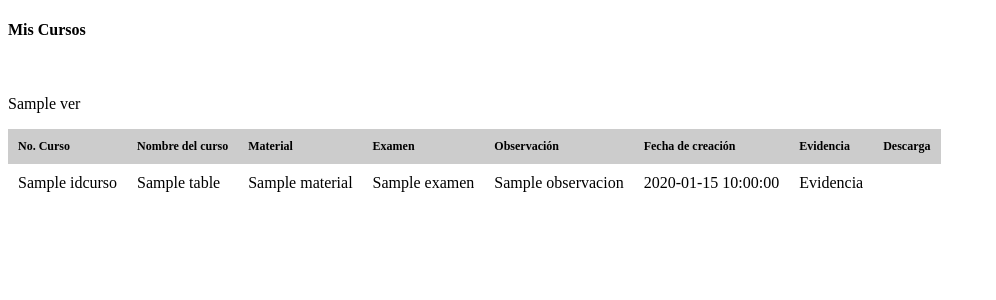
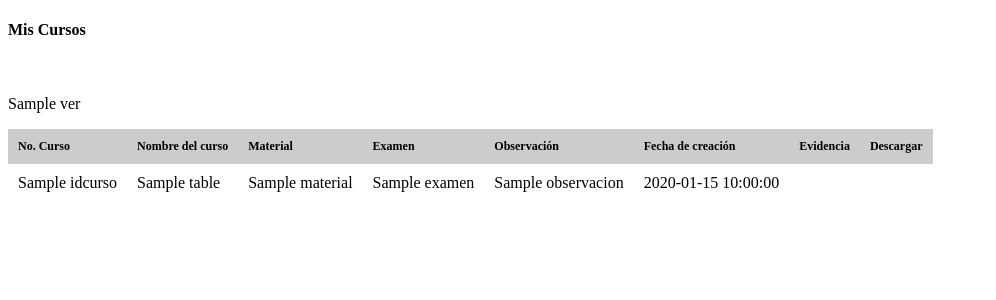
Before and after one commit to jhosyadriana11/Estadia, a CodeIgniter app: the page made by SistemEstadia/application/views/default/miscursos_admin.php in a window 1280 px wide. Shown: the top 300 px of the page, without its empty margins (0-996 px from the left). Run offline with CodeIgniter, Linux system fonts and the light colour scheme; the template is opened without the code that fills it: most values are stand-ins (such as "Sample title", 1, 10 or a date in 2020).

Commit message:
06/04/2022

```diff
--- a/SistemEstadia/application/views/default/miscursos_admin.php
+++ b/SistemEstadia/application/views/default/miscursos_admin.php
@@ -2,10 +2,8 @@
 <html lang="en">
     <head>
         <meta charset="utf-8">
-        <title>Mis Cursos</title>
     </head>
     <body>
-        <div class="col mb-2">
             <h4 class="modal-title">Mis Cursos</h4>
         </br>
             <?php foreach($ver->result() as $row): ?>
@@ -20,7 +18,7 @@
                     <th align="left" style="font-size: 12px;">Observación</th>
                     <th align="left" style="font-size: 12px;">Fecha de creación</th>
                     <th align="left" style="font-size: 12px;">Evidencia</th>
-                    <th align="left" style="font-size: 12px;">Descarga</th>
+                    <th align="left" style="font-size: 12px;">Descargar</th>
                 </tr>
                 <tbody>
                 <?php foreach($table->result() as $row): ?>
@@ -31,10 +29,16 @@
                         <td valign='middle' align='left' style=''><?php echo $row->examen?></td>
                         <td valign='middle' align='left' style=''><?php echo $row->observacion?></td>
                         <td valign='middle' align='left' style=''><?php echo $row->fecha?></td>
-                    <td valign='middle' align='left' style=''>Evidencia</td>
-                    <td></td>
+                        <?php endforeach ?>
+                        <?php
+                            $archivos = scandir("uploads");
+                            for ($i=2; $i<count($archivos); $i++)
+                            {
+                            ?>
+                            <td valign='middle' align='left' style=''><?php echo $archivos[$i]; ?></td>
+                            <td valign='middle' align='left' style=''><a title="Descargar Archivo" href="../uploads/<?php echo $archivos[$i]; ?>" download="<?php echo $archivos[$i]; ?>">Descargar</a></td>
+                        <?php }?>
                     </tr>
-                <?php endforeach ?>
                 </tbody>
             </table>
         </div>
```
Also changed, not shown: 15 other files. Lines whose indentation alone changed are shown as unchanged.
